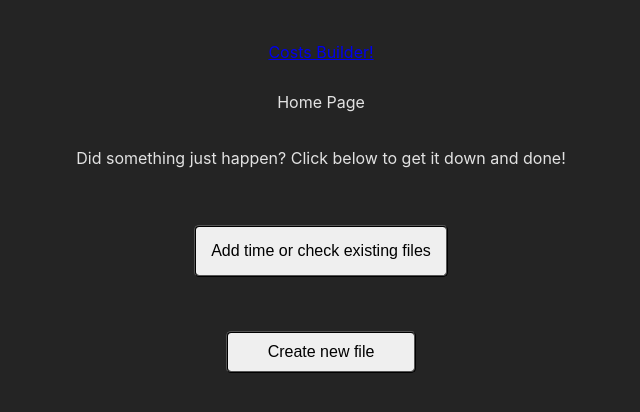
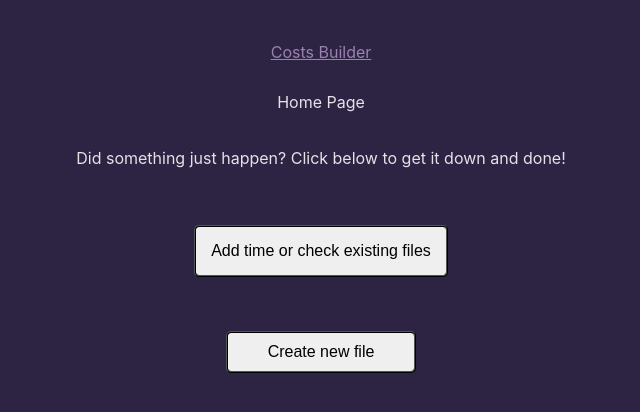
Before and after one commit to Eugenepython/costsbuilder, a React (Vite) app: page / in a window 1280 px wide. Shown: the top 412 px of the page, without its empty margins (319-959 px from the left). Built offline with nearby package versions, Linux system fonts and the light colour scheme.

Commit message:
change background color

```diff
--- a/src/App.jsx
+++ b/src/App.jsx
@@ -31,7 +31,7 @@ function App() {
     <MyContext.Provider value={{ newObject, setNewObject, setHistory, history, setNewEntry, newEntry, theData, setData }}>
     <BrowserRouter>
       <div>
-      <Link className="site-logo" to="/">Costs Builder!</Link>
+      <Link className="everTitle" to="/">Costs Builder</Link>
 
              </div>
       <Routes>
--- a/src/index.css
+++ b/src/index.css
@@ -2,10 +2,9 @@
   font-family: Inter, system-ui, Avenir, Helvetica, Arial, sans-serif;
   line-height: 1.5;
   font-weight: 400;
-
   color-scheme: light dark;
   color: rgba(255, 255, 255, 0.87);
-  background-color: #242424;
+  background-color: #2C2442;
 
   font-synthesis: none;
   text-rendering: optimizeLegibility;
@@ -200,3 +199,9 @@
   .findCaseOptions{
     margin: 10px;
   }
+
+  .everTitle{
+    font-size: 1rem;
+    margin: 5px;
+    color: #9B81B1;
+  }
```
